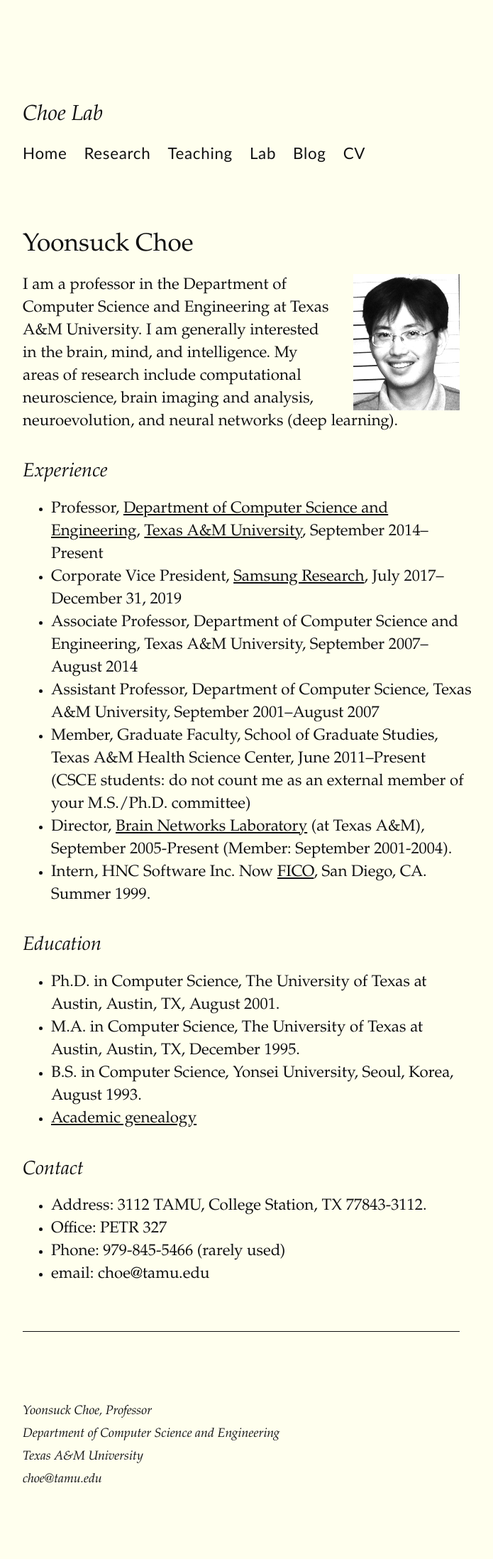
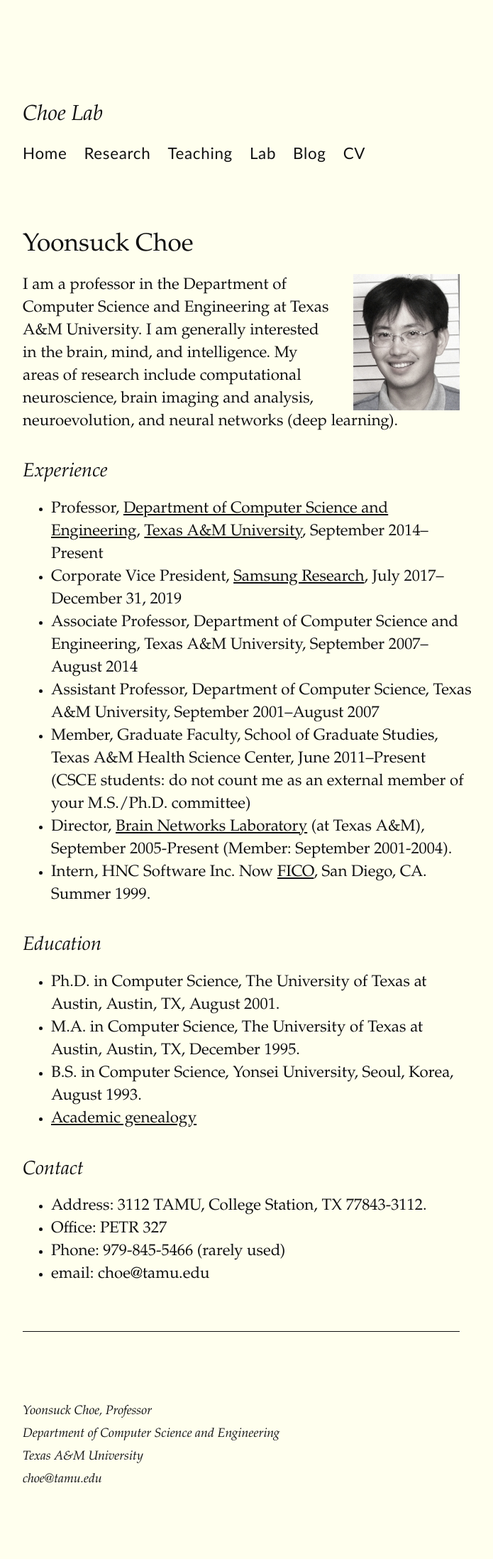
Before and after one commit to yschoe/yschoe.github.io, a Jekyll site: the page built from index.md, in a window 1280 px wide. Shown: the whole page at 71% size, without its empty margins (128-823 px from the left). Built offline with Jekyll 4.4.1, drawn with Linux system fonts in a browser that asks for light colours; some web fonts are replaced.

Commit message:
fix photo

```diff
--- a/index.md
+++ b/index.md
@@ -4,7 +4,7 @@ title: Yoonsuck Choe
 permalink: /
 ---
 
-<img align="right" alt="Yoonsuck Choe circa 2010" src="images/choe-2010-3-desat-bw.jpg">
+<img align="right" alt="Yoonsuck Choe circa 2010" src="images/choe-2010-3-desat.jpg">
 
 I am a professor in the Department of Computer Science and
 Engineering at Texas A&amp;M University. I am generally interested in the brain,
```
